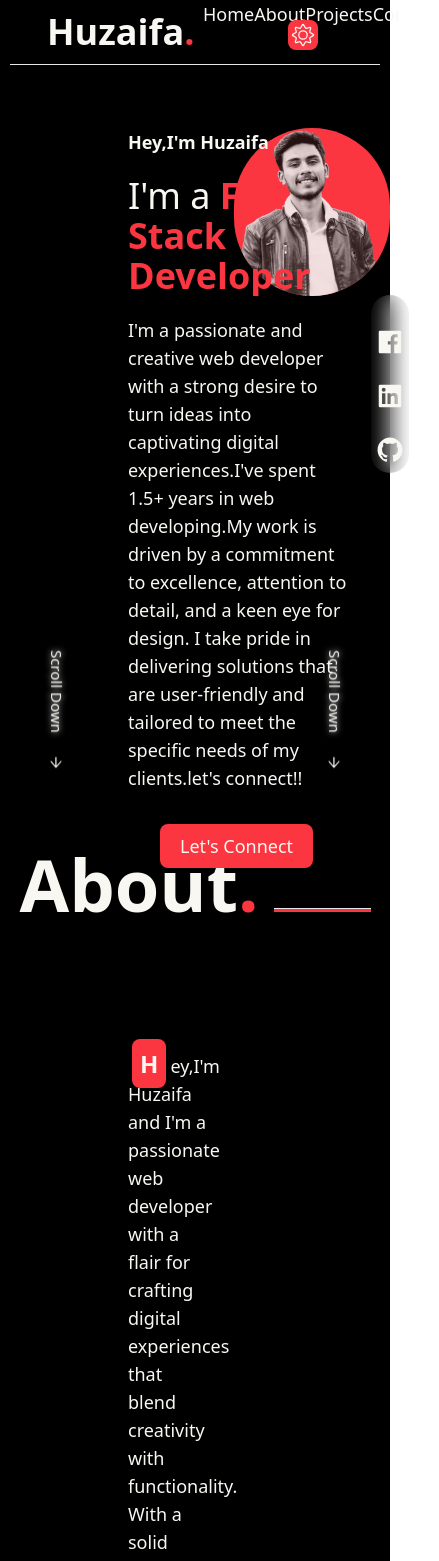
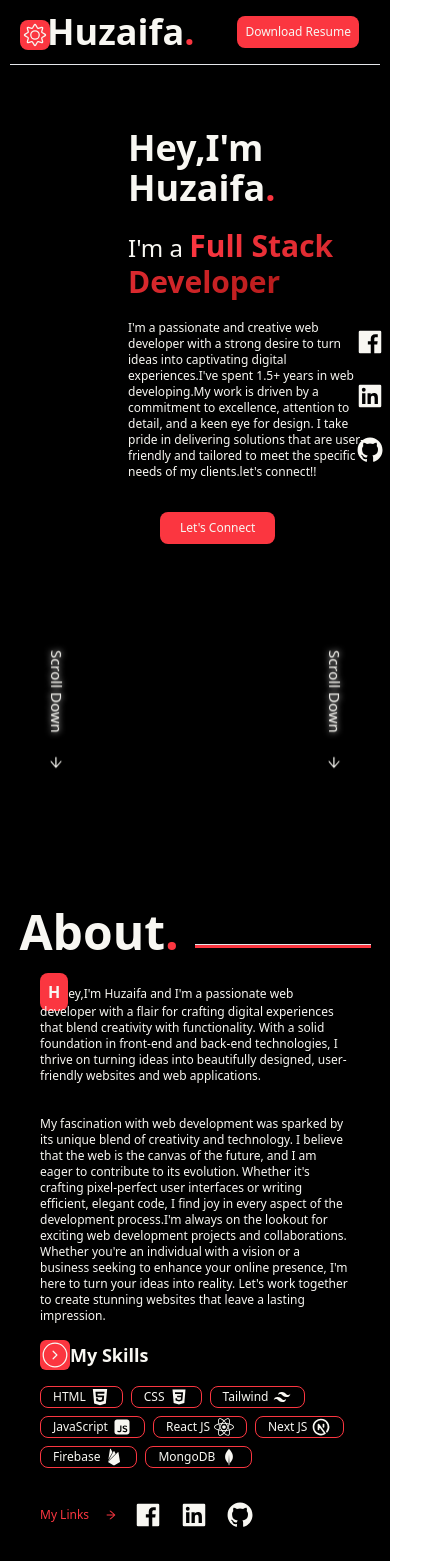
Before and after one commit to Huzaifa622/portfolio, a Next.js app: page / in a window 390 px wide. Shown: the top 1561 px of the page, 439 px wide, since content can reach past the window. Built offline with nearby package versions, Linux system fonts and the light colour scheme.

Commit message:
portfolio

```diff
--- a/components/About.js
+++ b/components/About.js
@@ -29,7 +29,7 @@ const About = () => {
       <div className=" h-screen">
         <div className="flex items-end justify-center">
           <div className="flex w-[90%] items-end">
-            <h1 className="text-7xl font-extrabold mt-12">
+            <h1 className="text-5xl lg:text-7xl font-extrabold mt-16">
               About<span className="text-tred">.</span>
             </h1>
             <div className="w-full ml-4 h-1 bg-tred mb-2">
@@ -38,10 +38,10 @@ const About = () => {
           </div>
         </div>
         <RevealX>
-          <div className="m-32  h-screen flex flex-wrap">
-            <div className="gap-8 w-[60%] mr-4 flex flex-col">
-              <p className="text-lg">
-                <span className="font-bold text-2xl bg-tred p-2 rounded-lg  m-1">
+          <div className=" h-screen m-10 my-6 lg:m-32 lg:flex">
+            <div className="gap-8 w-full mr-2 flex flex-col">
+              <p >
+                <span className="font-bold text-base bg-tred p-2 rounded-lg  ">
                   H
                 </span>
                 ey,I'm Huzaifa and I'm a passionate web developer with a flair
@@ -64,13 +64,13 @@ const About = () => {
                 leave a lasting impression.
               </p>
             </div>
-            <div className=" ml-4 gap-8 flex flex-col w-[30%]">
+            <div className=" lg:ml-4 lg:w-[40%] my-4 gap-8 flex flex-col w-[100%]">
               <div>
-                <h1 className="flex text-2xl items-center text-center gap-3 font-extrabold">
+                <h1 className="flex text-lg items-center text-center font-extrabold">
                   <CiCircleChevRight className="bg-tred rounded-md" size={30} />
                   My Skills
                 </h1>
-                <div className="flex gap-4 mt-4 flex-wrap">
+                <div className="flex  gap-2 mt-4 flex-wrap">
                   <motion.span
                     whileHover={{
                       scale: 1.1,
@@ -78,7 +78,7 @@ const About = () => {
                       textShadow: "0 0 8px white",
                       backgroundColor: "red",
                     }}
-                    className="flex items-center gap-1 text-center p-3 pt-0 pb-0 border-tred border rounded-lg hover:cursor-pointer"
+                    className="flex items-center gap-1 text-center p-3 py-0 border-tred border rounded-lg hover:cursor-pointer"
                   >
                     HTML
                     <AiFillHtml5 size={20} />
@@ -171,7 +171,7 @@ const About = () => {
               </div>
               <div className="flex items-center text-center ">
                 {" "}
-                <span className="flex items-center text-tred">
+                <span className="flex items-center text-tred cursor-pointer">
                   My Links
                   <AiOutlineArrowRight className="ml-4" />
                 </span>
--- a/components/Contact.js
+++ b/components/Contact.js
@@ -12,7 +12,7 @@ const Contact = () => {
             <div className="w-full mr-4 h-1 bg-tred mb-2">
               <hr />
             </div>
-            <h1 className="text-7xl font-extrabold mt-12">
+            <h1 className="text-5xl lg:text-7xl font-extrabold mt-12">
               <span className="text-tred">.</span>Contact
             </h1>
           </div>
--- a/components/HeroBanner.js
+++ b/components/HeroBanner.js
@@ -7,22 +7,22 @@ import RevealY from "./RevealY";
 const HeroBanner = () => {
   return (
     <>
-      <div className=" w-full h-screen flex">
+      <div className=" w-full h-screen flex flex-wrap">
         <div className="relative z-10">
-          <div className="m-32 w-[50%]">
+          <div className="m-32 w-[60%] md:w-[50%]">
             <RevealY>
-              <h3 className="lg:text-7xl md:text-6xl font-extrabold">
+              <h3 className="text-4xl md:text-7xl font-extrabold">
                 Hey,I&apos;m Huzaifa<span className="text-tred">.</span>
               </h3>
-              <h1 className="text-4xl mt-5">
+              <h1 className="text-2xl mt-5">
                 I&apos;m a{" "}
-                <span className="text-tred text-4xl font-bold">
+                <span className="text-transparent bg-gradient-to-r bg-clip-text from-tred to-red-700 text-3xl font-bold">
                   Full Stack Developer
                 </span>{" "}
               </h1>
             </RevealY>
             <RevealY>
-              <p className="text-lg mt-5">
+              <p className="mt-5">
                 I'm a passionate and creative web developer with a strong desire
                 to turn ideas into captivating digital experiences.I've spent
                 1.5+ years in web developing.My work is driven by a commitment
@@ -47,7 +47,7 @@ const HeroBanner = () => {
             </RevealY>
           </div>
         </div>
-        <div className="absolute left-[60%] top-32 rounded-full bg-tred">
+        <div className="hidden sm:block absolute left-[60%] top-32 rounded-full bg-transparent bg-gradient-to-t from-slate-950 to-tred">
           <img
             className="grayscale-[100%] rounded-full opacity-90"
             width={400}
--- a/components/Links.js
+++ b/components/Links.js
@@ -1,6 +1,5 @@
 import { motion } from "framer-motion";
-import { CiCircleChevRight } from "react-icons/ci";
-import { RiJavascriptFill } from "react-icons/ri";
+
 import {
   BiLogoCss3,
   BiLogoFirebase,
@@ -10,20 +9,13 @@ import {
   BiLogoLinkedinSquare,
   BiLogoGithub,
 } from "react-icons/bi";
-import { TbBrandNextjs } from "react-icons/tb";
-import { FaReact } from "react-icons/fa";
-// import {IoLogoJavascript} from 'react-icons/io'
-import {
-  AiFillHtml5,
-  AiOutlineArrowRight,
-  AiOutlineGoogle,
-} from "react-icons/ai";
+
 import Link from "next/link";
 
 const Links = () => {
   return (
     <>
-      <div className="fixed p-1 pb-2 pt-4 top-[35%] rounded-full left-[95%] z-20  backdrop-blur-md backdrop-filter ">
+      <div className="fixed p-1 pb-2 pt-4 top-[35%] rounded-full left-[90%] lg:left-[95%] z-20   ">
         <div className="flex flex-col gap-2">
           <motion.span
             whileHover={{
--- a/components/Navbar.js
+++ b/components/Navbar.js
@@ -12,8 +12,8 @@ const Navbar = () => {
               Huzaifa<span className="text-tred ">.</span>
             </h2>
           </div>
-          <div className="w-[50%]">
-            <ul className="flex justify-evenly z-10 text-center">
+          <div className="w-[100%]  flex justify-end items-center">
+            <ul className=" w-[40%]  z-10 text-center hidden sm:flex justify-between mx-10">
               <motion.li
                 whileHover={{
                   scale: 1.1,
@@ -58,6 +58,7 @@ const Navbar = () => {
               >
                 Contact
               </motion.li>
+            </ul>
               <motion.a
                 href="/Resume.pdf"
                 whileHover={{
@@ -66,11 +67,10 @@ const Navbar = () => {
                   textShadow: "0 0 8px white",
                   backgroundColor: "red",
                 }}
-                className="bg-tred text-twhite p-2 pb-1 pt-1  rounded-lg "
+                className="bg-tred text-twhite p-2 py-2  rounded-lg "
               >
-                My Resume
+                Download Resume
               </motion.a>
-            </ul>
           </div>
         </nav>
       </div>
--- a/components/ProjectCard.js
+++ b/components/ProjectCard.js
@@ -7,7 +7,7 @@ const ProjectCard = (props) => {
   return (
     <RevealXY>
       <motion.div
-        className="rounded-lg shadow-lg p-4 hover:shadow-xl transition duration-300 ease-in-out  max-w-[400px] "
+        className="rounded-lg p-4 hover:shadow-xl transition duration-300 ease-in-out"
         whileHover={{ scale: 1.1 }}
       >
         <img
@@ -15,8 +15,8 @@ const ProjectCard = (props) => {
           alt={props.title}
           className="w-full h-40 object-cover rounded-md"
         />
-        <h2 className="text-xl font-semibold mt-4">{props.heading}</h2>
-        <p className="text-gray-600 mt-2">{props.description}</p>
+        <h2 className="text-xl lg:text-2xl font-semibold mt-4">{props.heading}</h2>
+        <p className="text-gray-600 mt-2 lg:text-base">{props.description}</p>
         <div className="mt-4">
           <a
             href={props.href}
--- a/components/Projects.js
+++ b/components/Projects.js
@@ -12,14 +12,14 @@ const Projects = () => {
             <div className="w-full mr-4 h-1 bg-tred mb-2">
               <hr />
             </div>
-            <h1 className="text-7xl font-extrabold mt-12">
+            <h1 className="text-5xl lg:text-7xl font-extrabold mt-16">
               <span className="text-tred">.</span>Projects
             </h1>
           </div>
         </div>
-        <div className="m-32 ">
+        <div className="m-32 my-6 lg:m-32">
           <RevealY>
-            <div className="flex gap-4 ">
+            <div className="flex gap-4 w-full ">
               {ProjectList.map((project, index) => {
                 return (
                   <ProjectCard
--- a/pages/index.js
+++ b/pages/index.js
@@ -20,31 +20,28 @@ export default function Home() {
   };
   return (
     <div
-      className={`h-full text-lg ${
+      className={`h-full text-xs md:text-xs lg:text-lg overflow-hidden ${
         theme ? "bg-twhite text-black " : "bg-black text-twhite"
       }  `}
     >
-      {/* <CustomCursor/> */}
-      {/* <TsParticles/> */}
       <Navbar />
       <Links />
-      <div className="h-full w-full snap-center" id="herobanner">
+      <div className="h-screen w-full snap-center" id="herobanner">
         <HeroBanner />
         <button
           onClick={handleTheme}
-          className="fixed z-20 top-5 left-72 bg-tred rounded-lg"
+          className="fixed z-20 top-5 md:left-72 left-5 bg-tred rounded-lg"
         >
           {theme ? <HiMoon size={30} /> : <CiSun size={30} />}
         </button>
       </div>
-      <div id="about">
+      <div id="about" className="h-screen">
         <About />
       </div>
-      <div id="projects">
+      <div id="projects" className="h-screen">
         <Projects />
       </div>
-
-      <div id="contact">
+      <div id="contact" className="h-screen">
         <Contact />
       </div>
     </div>
```
